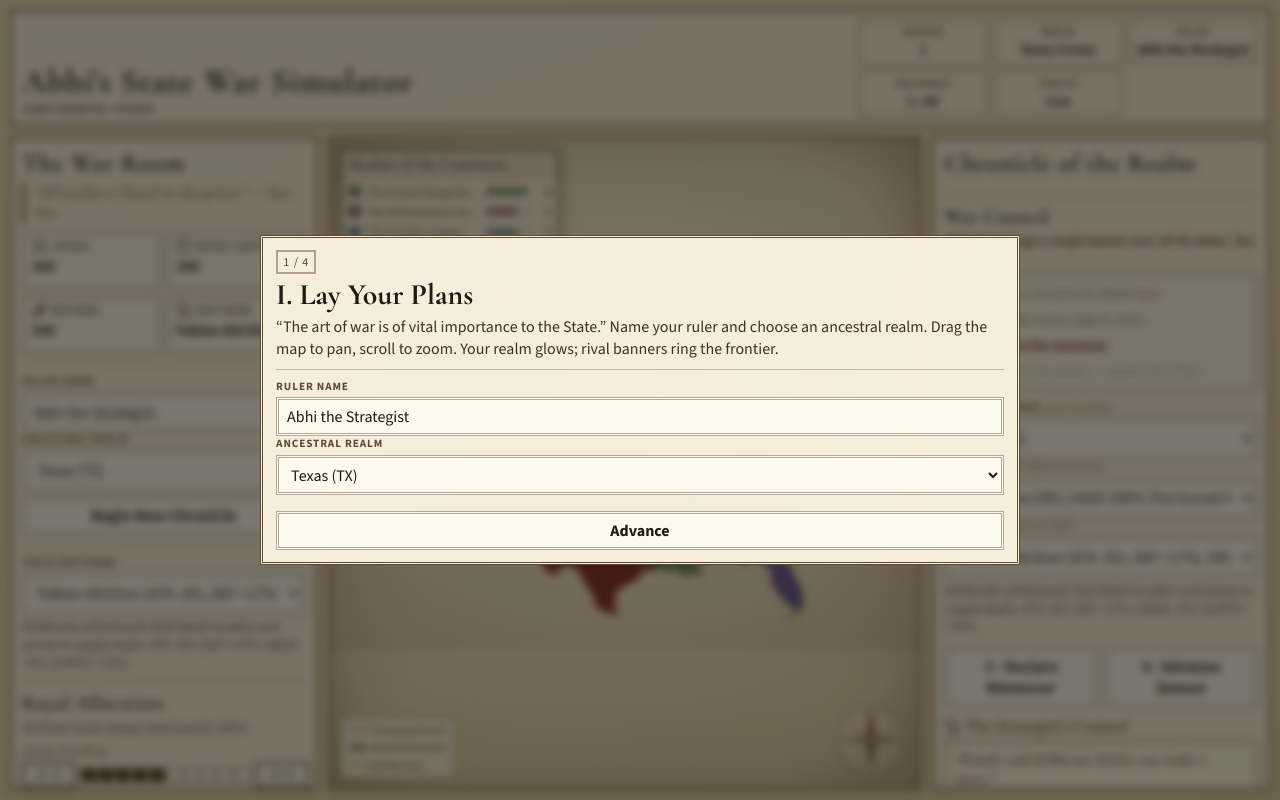
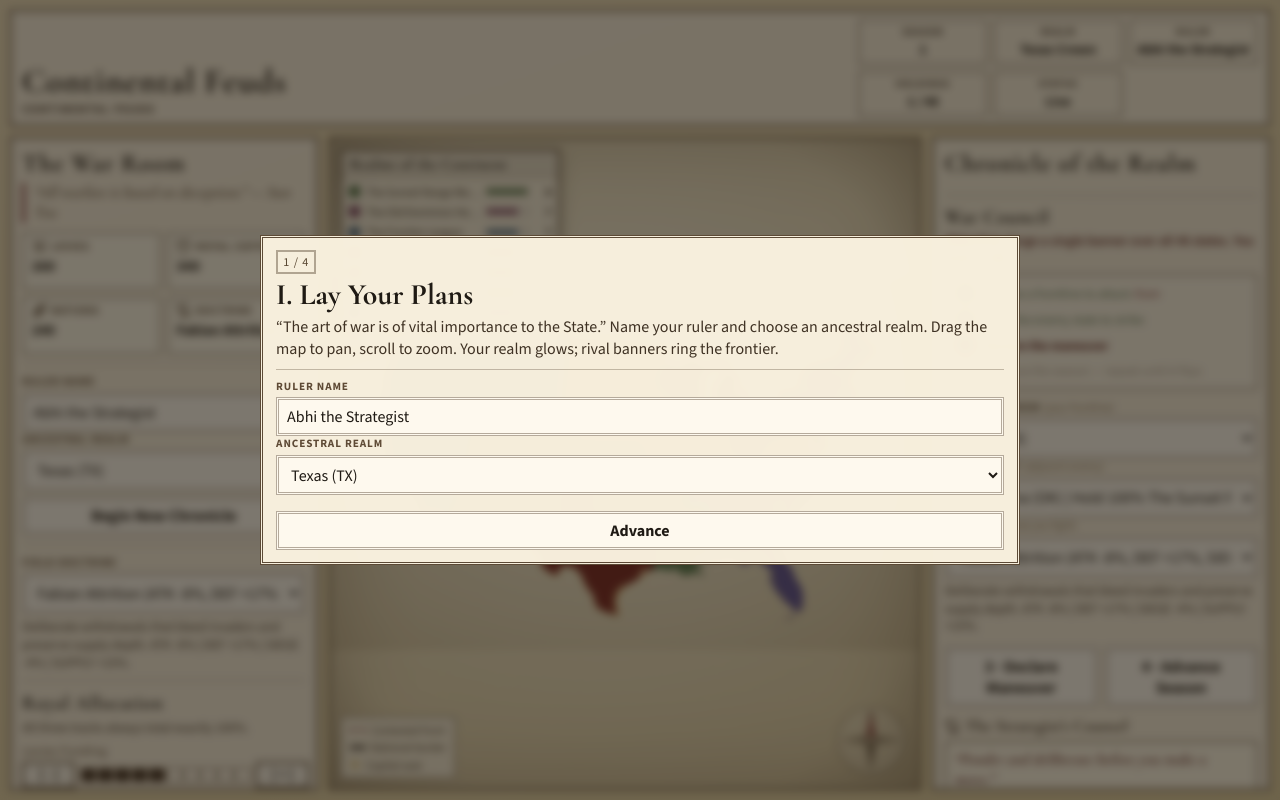
Before and after one commit to abhikhur27/lower-48-warlines, a plain HTML site: page index.html in a window 1280 px wide. Drawn offline with nearby package versions, Linux system fonts and the light colour scheme.

Commit message:
fix: simplify public title to continental feuds

```diff
--- a/index.html
+++ b/index.html
@@ -3,7 +3,7 @@
 <head>
   <meta charset="UTF-8">
   <meta name="viewport" content="width=device-width, initial-scale=1.0">
-  <title>Abhi's State War Simulator | Continental Feuds</title>
+  <title>Continental Feuds</title>
   <meta name="description" content="Editorial paper-and-ink war simulation across the 48 continental states.">
   <link rel="preconnect" href="https://fonts.googleapis.com">
   <link rel="preconnect" href="https://fonts.gstatic.com" crossorigin>
@@ -14,7 +14,7 @@
   <div id="app-shell">
     <header class="ui-panel app-header">
       <div>
-        <h1>Abhi's State War Simulator</h1>
+        <h1>Continental Feuds</h1>
         <p class="subtitle">Continental Feuds</p>
       </div>
       <div class="header-metrics">
```
Also changed, not shown: README.md.
